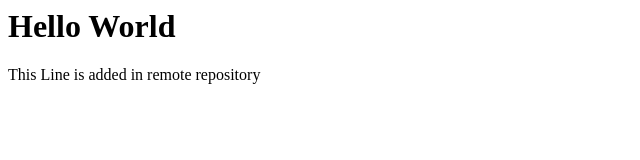
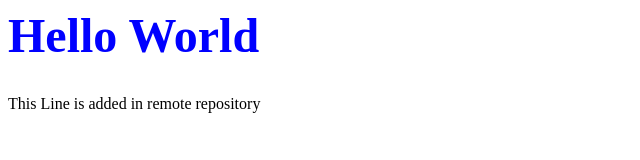
Before and after one commit to gitsusername/SshRemoteRepository, a plain HTML site: page index.html in a window 1280 px wide. Shown: the whole page, without its empty margins (0-640 px from the left). Drawn offline with Linux system fonts and the light colour scheme.

Commit message:
added style tag per review comments

```diff
--- a/index.html
+++ b/index.html
@@ -3,7 +3,11 @@
 <!-- please use CSS style tags here -->
 	<head>
 		<title>Remote Repository</title>
-		<style></style>
+	        <style>
+			H1 {
+				color: blue; font-size:300%
+			   }
+		</style>
 	</head>
 	<body>
 		<h1>Hello World</h1>
```
